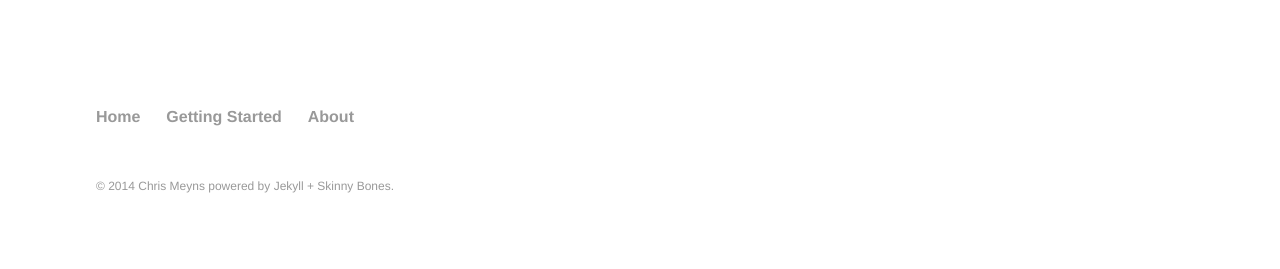
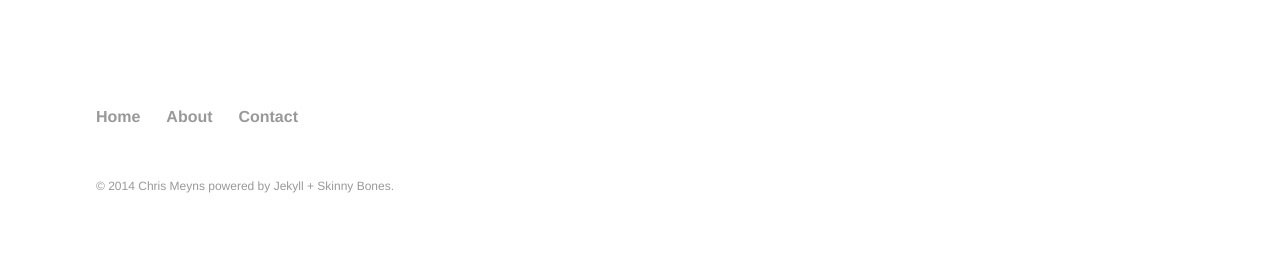
Before and after one commit to msteenhagen/csmeyns.github.io, a Jekyll site: the page built from index.md, in a window 1280 px wide. Shown: the part 962-1231 px from the top of the page. Built offline with Jekyll 4.4.1, drawn with Linux system fonts in a browser that asks for light colours.

Commit message:
Update footer.yml

```diff
--- a/_data/footer.yml
+++ b/_data/footer.yml
@@ -3,8 +3,8 @@
 - title: Home
   url: /
 
-- title: Getting Started
-  url: /getting-started/
-
 - title: About
   url: /about/
+
+- title: Contact
+  url: /contact/
```
